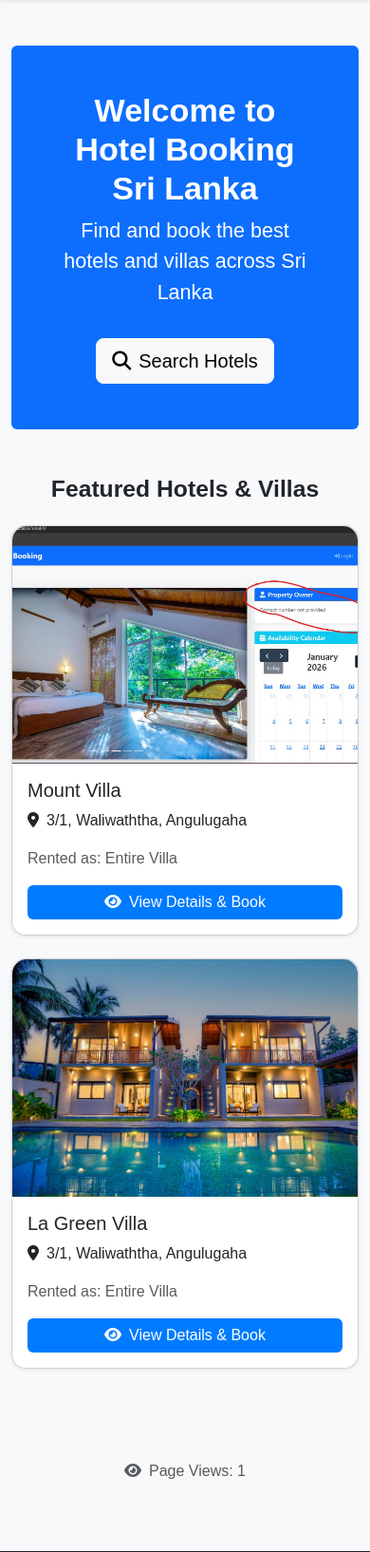
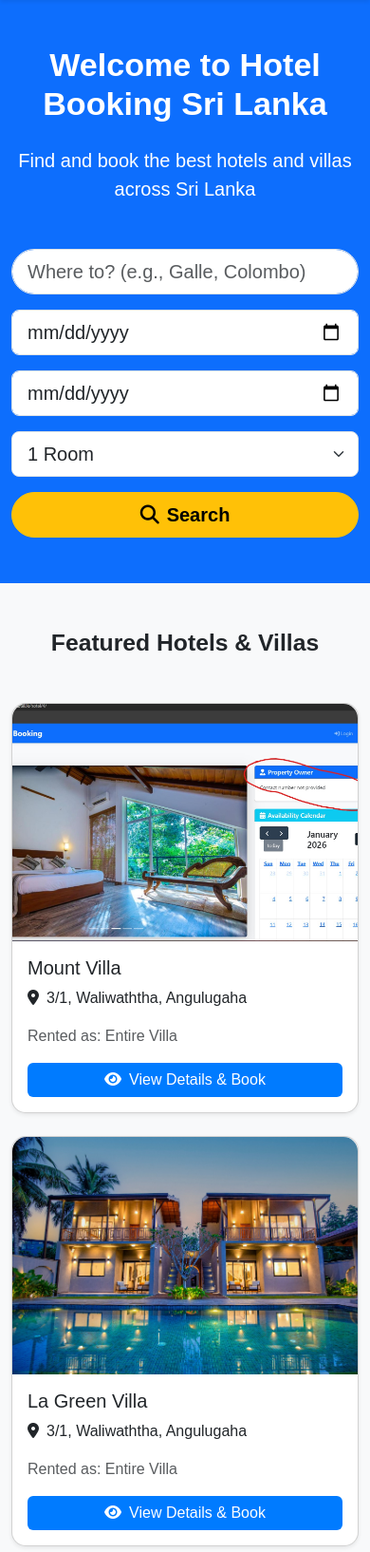
Before and after one commit to roverkalisl/slbooking_hotels, a Django app: page / in a window 390 px wide. Shown: the part 56-1690 px from the top of the page at 95% size. Run offline with Django 5.2, Linux system fonts and the light colour scheme; data comes from the database, SQL or seed files in the repository.

Commit message:
Update home page with Booking.com style search form

```diff
--- a/core/views.py
+++ b/core/views.py
@@ -34,8 +34,24 @@ def register(request):
 # Search hotels
 def search_hotels(request):
     query = request.GET.get('q', '')
-    hotels = Hotel.objects.filter(name__icontains=query) or Hotel.objects.filter(address__icontains=query)
-    return render(request, 'core/search.html', {'hotels': hotels, 'query': query})
+    check_in = request.GET.get('check_in')
+    check_out = request.GET.get('check_out')
+    rooms = request.GET.get('rooms', 1)
+
+    hotels = Hotel.objects.all()
+
+    if query:
+        hotels = hotels.filter(
+            Q(name__icontains=query) |
+            Q(address__icontains=query)
+        )
+
+    # Future: check_in/out සහ rooms එක්ක availability filter කරන්න (advanced)
+
+    return render(request, 'core/search.html', {
+        'hotels': hotels,
+        'query': query
+    })
 
 # Hotel detail + calendar
 def hotel_detail(request, hotel_id):
--- a/templates/core/home.html
+++ b/templates/core/home.html
@@ -4,28 +4,53 @@
 {% block title %}Home{% endblock %}
 
 {% block content %}
-<div class="container mt-5">
-    <!-- Hero Section -->
-    <div class="jumbotron bg-primary text-white rounded p-5 mb-5 text-center">
-        <h1 class="display-4 fw-bold">Welcome to Hotel Booking Sri Lanka</h1>
-        <p class="lead fs-4">Find and book the best hotels and villas across Sri Lanka</p>
-        <a href="{% url 'search_hotels' %}" class="btn btn-light btn-lg mt-3">
-            <i class="fas fa-search me-2"></i>Search Hotels
-        </a>
+<!-- Hero Section with Search Form -->
+<div class="bg-primary text-white py-5">
+    <div class="container">
+        <h1 class="display-4 fw-bold text-center mb-4">Welcome to Hotel Booking Sri Lanka</h1>
+        <p class="lead text-center mb-5">Find and book the best hotels and villas across Sri Lanka</p>
+
+        <!-- Search Form -->
+        <form action="{% url 'search_hotels' %}" method="get" class="row g-3 justify-content-center">
+            <div class="col-md-4">
+                <input type="text" name="q" class="form-control form-control-lg rounded-pill" placeholder="Where to? (e.g., Galle, Colombo)" required>
+            </div>
+            <div class="col-md-2">
+                <input type="date" name="check_in" class="form-control form-control-lg" required>
+            </div>
+            <div class="col-md-2">
+                <input type="date" name="check_out" class="form-control form-control-lg" required>
+            </div>
+            <div class="col-md-2">
+                <select name="rooms" class="form-select form-select-lg">
+                    <option value="1">1 Room</option>
+                    <option value="2">2 Rooms</option>
+                    <option value="3">3 Rooms</option>
+                    <option value="4">4+ Rooms</option>
+                </select>
+            </div>
+            <div class="col-md-2">
+                <button type="submit" class="btn btn-warning btn-lg w-100 rounded-pill fw-bold">
+                    <i class="fas fa-search me-2"></i>Search
+                </button>
+            </div>
+        </form>
     </div>
+</div>
 
-    <!-- Featured Hotels -->
-    <h2 class="mb-4 text-center fw-bold">Featured Hotels & Villas</h2>
+<!-- Featured Hotels -->
+<div class="container mt-5 mb-5">
+    <h2 class="text-center mb-5 fw-bold">Featured Hotels & Villas</h2>
 
     {% if hotels %}
-        <div class="row">
+        <div class="row g-4">
             {% for hotel in hotels %}
-                <div class="col-md-6 col-lg-4 mb-4">
+                <div class="col-md-6 col-lg-4">
                     <div class="card shadow-sm h-100">
                         {% if hotel.main_image %}
                             <img src="{{ hotel.main_image.url }}" class="card-img-top" alt="{{ hotel.name }}" style="height: 250px; object-fit: cover;">
                         {% else %}
-                            <div class="bg-light text-center py-5" style="height: 250px;">
+                            <div class="bg-light d-flex align-items-center justify-content-center" style="height: 250px;">
                                 <i class="fas fa-hotel fa-4x text-muted"></i>
                             </div>
                         {% endif %}
@@ -48,12 +73,5 @@
             <p class="text-muted fs-4">No hotels available yet. Check back soon!</p>
         </div>
     {% endif %}
-
-    <!-- View Count (පහලින්) -->
-    <div class="text-center py-4 bg-light mt-5 rounded">
-        <p class="mb-0 text-muted">
-            <i class="fas fa-eye me-2"></i>Page Views: {{ view_count }}
-        </p>
-    </div>
 </div>
 {% endblock %}
```
